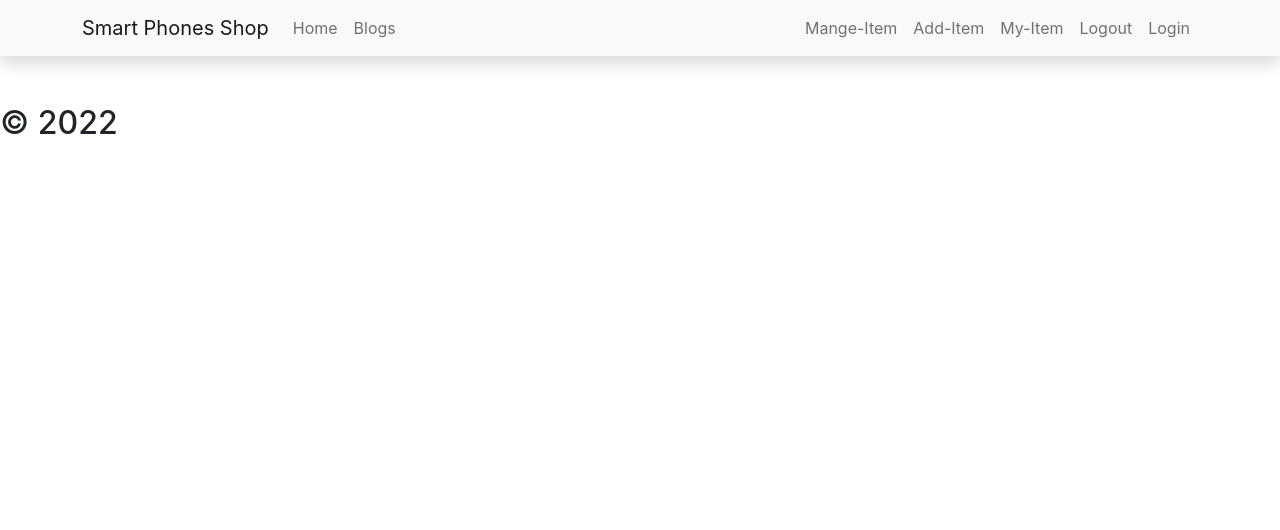
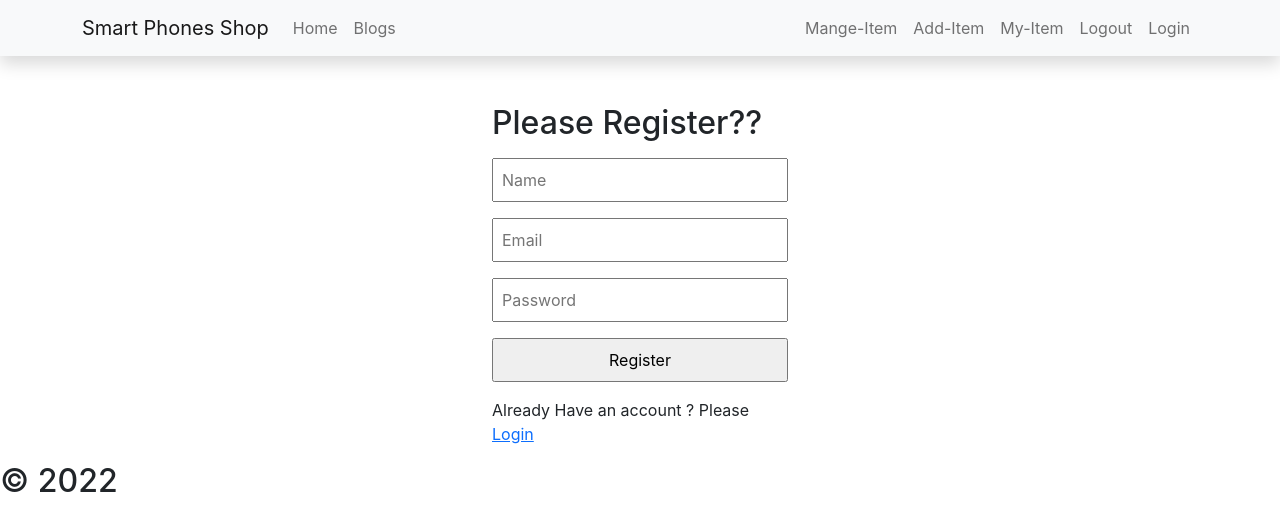
Before and after one commit to Rahim2725/warehouse-management-client-side, a React (Create React App) app: page /register in a window 1280 px wide. Shown: the top 530 px of the page. Built offline with nearby package versions, Linux system fonts and the light colour scheme.

Commit message:
regiter from added

```diff
--- a/src/App.js
+++ b/src/App.js
@@ -5,6 +5,7 @@ import Home from './pages/Home/Home';
 import Footer from './pages/Footer/Footer';
 import Login from './pages/Login/Login/Login';
 import Blogs from './pages/Blogs/Blogs';
+import Register from './pages/Login/Register/Register';
 
 function App() {
   return (
@@ -15,6 +16,7 @@ function App() {
        <Route path='/home' element={<Home></Home>}></Route>
        <Route path='/blogs' element={<Blogs></Blogs>}></Route>
        <Route path='/login' element={<Login></Login>}></Route>
+       <Route path='/register' element={<Register></Register>}></Route>
      </Routes>
      <Footer></Footer>
     </div>
--- a/src/pages/Login/Login/Login.js
+++ b/src/pages/Login/Login/Login.js
@@ -11,14 +11,16 @@ const Login = () => {
 
     return (
         <div className='container w-25 '>
+            <h2 className='my-3'>Please Login!!</h2>
             <form onSubmit={handleLogin} className='mx-auto'>
-                <input type="email"  className='w-100 mb-3' name="email" id="" placeholder='Email' required />
+                <input type="email"  className='w-100 mb-3 p-2' name="email" id="" placeholder='Email' required />
                 <br />
-                <input type="password" className='w-100 mb-3' name="password" id="" placeholder='Password' required />
+                <input type="password" className='w-100 mb-3 p-2' name="password" id="" placeholder='Password' required />
                 <br />
-                <input type="submit" className='w-100 mb-3' value="Login" />
+                <input type="submit" className='w-100 mb-3 p-2' value="Login" />
             </form>
             <p>New create a account ? <Link to="/register">Register</Link> </p>
+            <p>Password ? <a href=""> Reast</a> </p>
         </div>
     );
 };
--- a/src/pages/Login/Register/Register.js
+++ b/src/pages/Login/Register/Register.js
@@ -1,9 +1,20 @@
 import React from 'react';
+import { Link } from 'react-router-dom';
 
 const Register = () => {
     return (
-        <div>
-
+        <div className='container w-25'>
+            <h2 className='my-3'>Please Register??</h2>
+            <form>
+                <input type="text" className='w-100 mb-3 p-2' name="name" placeholder='Name' required />
+                <br />
+                <input type="email" className='w-100 mb-3 p-2' name="email" id="" placeholder='Email' required />
+                <br />
+                <input type="password" className='w-100 mb-3 p-2' name="password" id="" placeholder='Password' required/>
+                <br />
+                <input type="submit" className='w-100 mb-3 p-2' value="Register" />
+            </form>
+            <p>Already Have an account ? Please <Link to="/login">Login</Link></p>
         </div>
     );
 };
```
